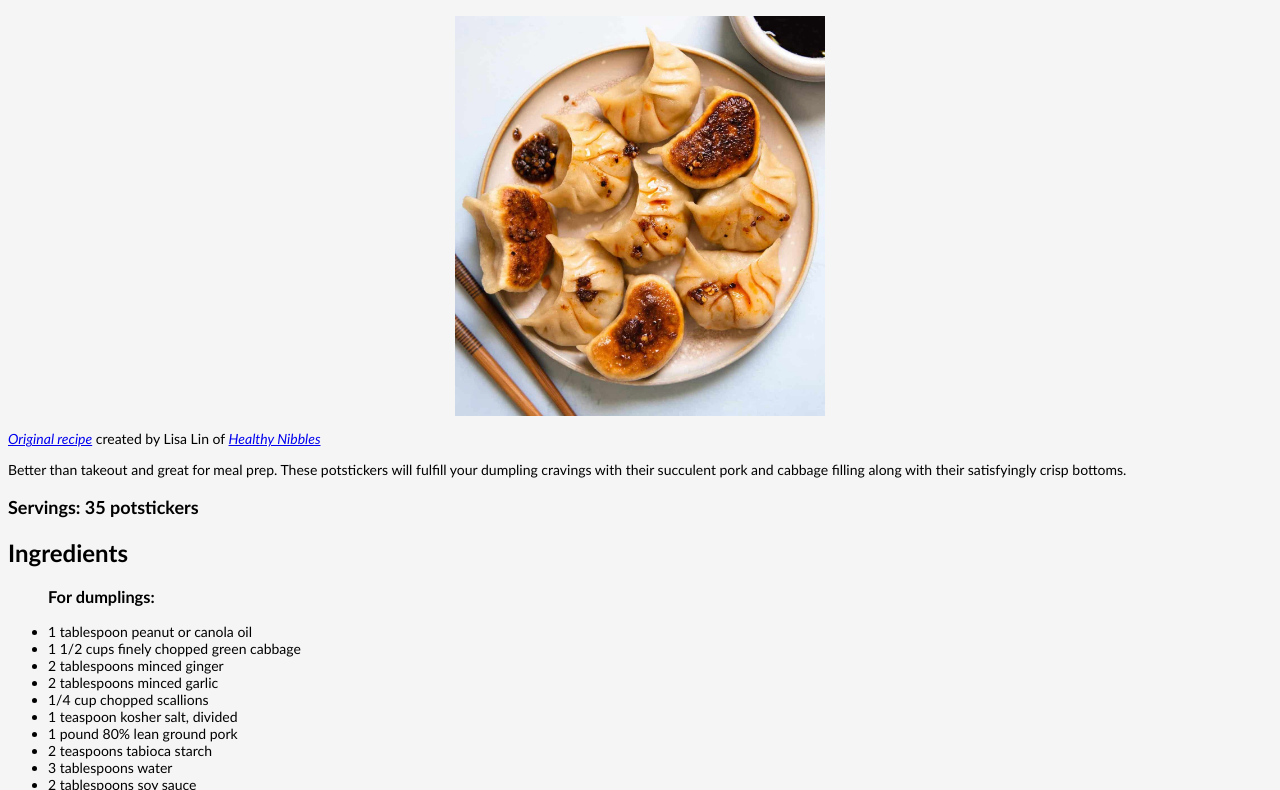
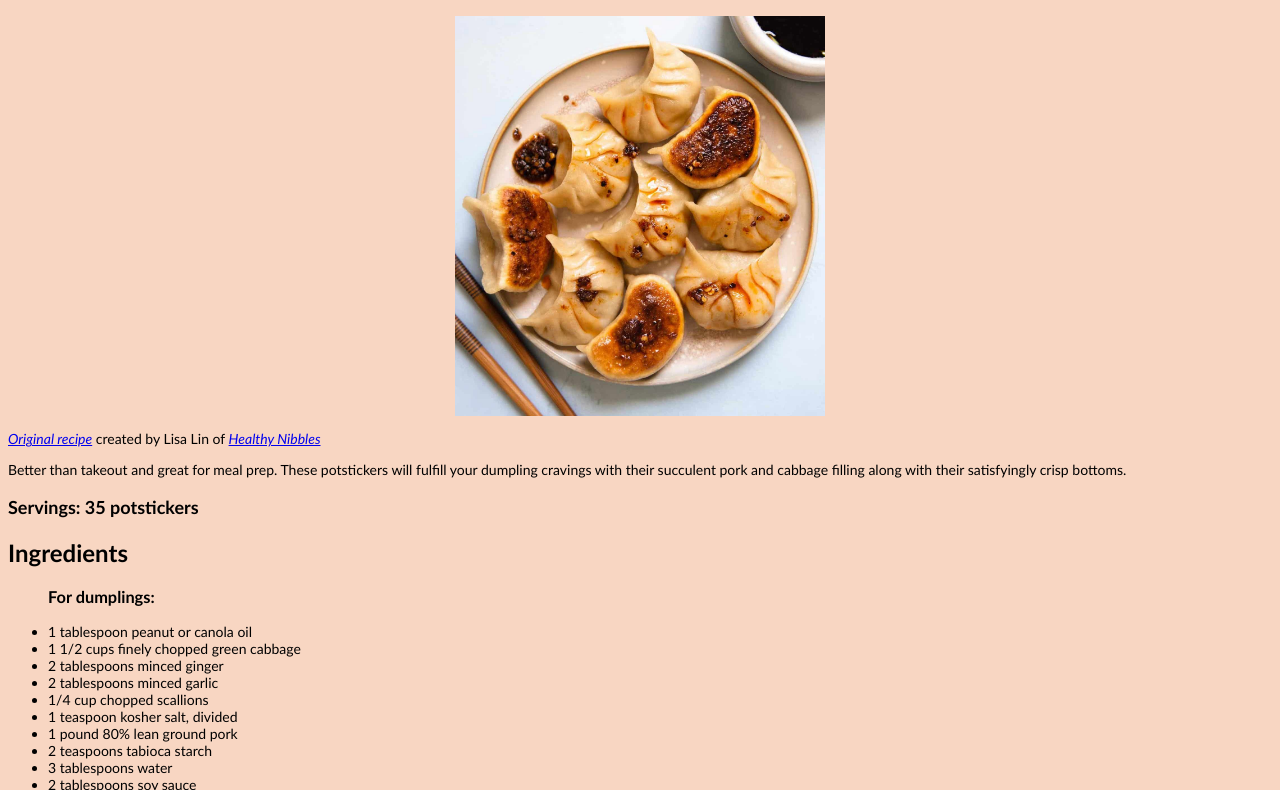
Before and after one commit to alli-ye/odin-recipes, a plain HTML site: page recipes/pork-and-cabbage-potstickers.html in a window 1280 px wide. Shown: the part 105-895 px from the top of the page. Drawn offline with Linux system fonts and the light colour scheme.

Commit message:
Edit cinnamon-rolls.html, pork-and-cabbage-potstickers.html, style.css

```diff
--- a/style.css
+++ b/style.css
@@ -1,6 +1,6 @@
 * {
     font-family: 'Trebuchet MS', 'Lucida Sans Unicode', 'Lucida Grande', 'Lucida Sans', Arial, sans-serif;
-    background-color: whitesmoke;
+    background-color: rgb(248, 214, 194);
 }
 
 .heading {
```
Also changed, not shown: recipes/cinnamon-rolls.html (+1 -0 lines), recipes/pork-and-cabbage-potstickers.html (+3 -0 lines).
